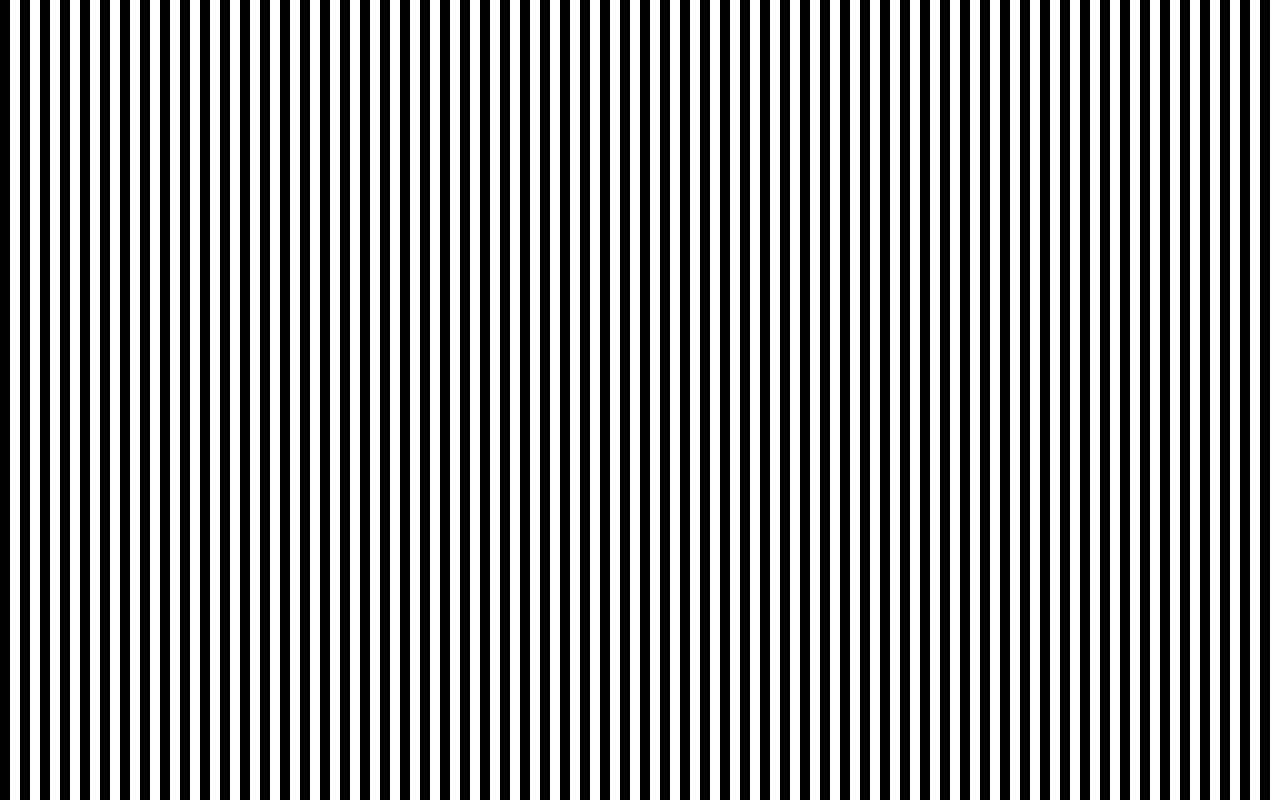
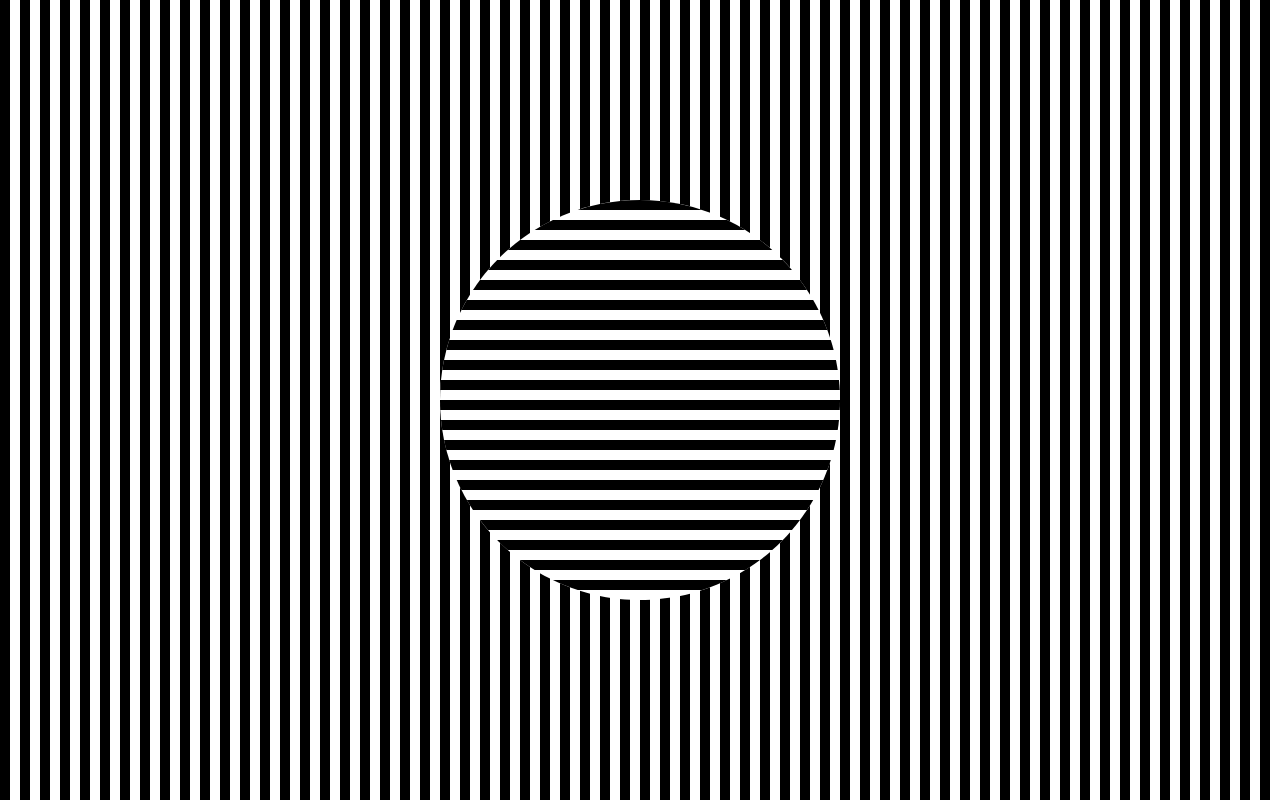
Before and after one commit to avsspraneeth/MyTrainings, a plain HTML site: page d3/3_Sol LeWitt.html in a window 1280 px wide. Drawn offline with Linux system fonts and the light colour scheme.

Commit message:
its done!!

```diff
--- a/d3/3_Sol LeWitt.html
+++ b/d3/3_Sol LeWitt.html
@@ -28,20 +28,70 @@
         rect.setAttribute("width", 10);
         svg.appendChild(rect);
 
-        function create_rect (x){
+        function create_rect_vertical (x){
             const rect = document.createElementNS("http://www.w3.org/2000/svg", "rect");
             const shift=x;
             rect.setAttribute("x",shift)
             rect.setAttribute("height", height);
             rect.setAttribute("width", 10);
+            rect.setAttribute("mask", 'url(#circle-mymask2)');
             svg.appendChild(rect);
         }
         //Const is created everytime when this is happening after for loop the const variable is being changed(block scooped)
         //but var is global scope
+        function create_rect_hor (y){
+
+            const rect = document.createElementNS("http://www.w3.org/2000/svg", "rect");
+            const shift=y;
+            rect.setAttribute("y",shift)
+            rect.setAttribute("height", 10);
+            rect.setAttribute("width", width);
+            rect.setAttribute("mask", 'url(#circle-mymask1)');
+            svg.appendChild(rect);
+        }
+    ////////////////////
+
+            const mask = document.createElementNS("http://www.w3.org/2000/svg", "mask");
+
+            mask.setAttribute('id','circle-mymask1')
+            svg.appendChild(mask);
+            const circle = document.createElementNS("http://www.w3.org/2000/svg", "circle");
+
+            circle.setAttribute('cx',width/2);
+            circle.setAttribute('cy',height/2);
+            circle.setAttribute('r',200)
+            circle.setAttribute('fill','white')
+            mask.appendChild(circle);
+    //////////////////////////////////////////////////////
+            const mask2 = document.createElementNS("http://www.w3.org/2000/svg", "mask");
+
+            mask2.setAttribute('id','circle-mymask2')
+            svg.appendChild(mask2);
+
+            const rectmask = document.createElementNS("http://www.w3.org/2000/svg", "rect");
+            rectmask.setAttribute('width',width);
+            rectmask.setAttribute('height',height);
+            rectmask.setAttribute('fill','white');
+            mask2.appendChild(rectmask);
+
+            const circle2 = document.createElementNS("http://www.w3.org/2000/svg", "circle");
+
+            circle2.setAttribute('cx',width/2);
+            circle2.setAttribute('cy',height/2);
+            circle2.setAttribute('r',200)
+            circle2.setAttribute('fill','black')
+            mask2.appendChild(circle2);
+
+        //////////////
         const n=100
 
+
         for (let i=0; i<n; i++){
-            create_rect(i*20);
+            create_rect_vertical(i*20);
+        }
+        for (let i=0; i<n; i++){
+
+            create_rect_hor(i*20);
         }
 
     </script>
```
